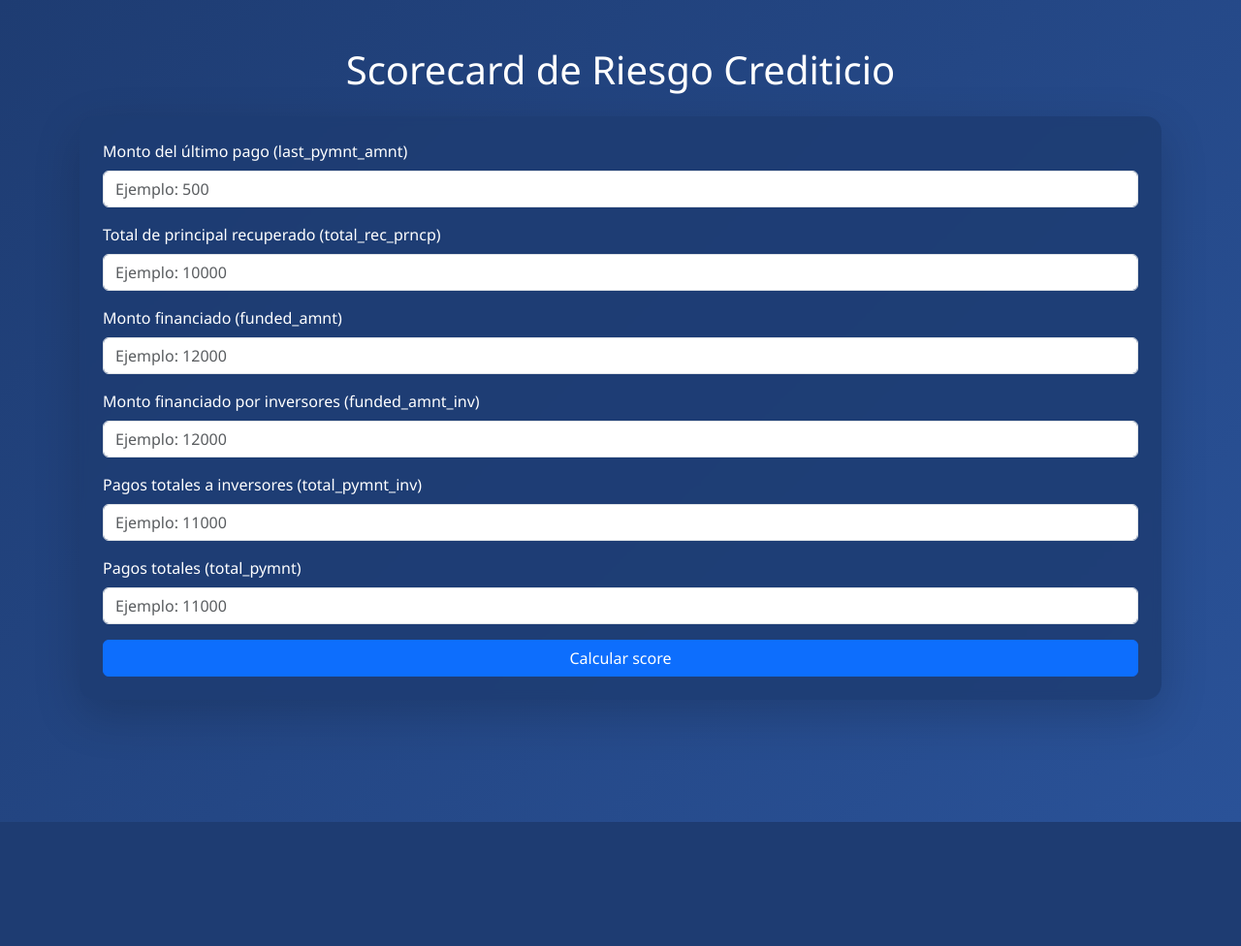
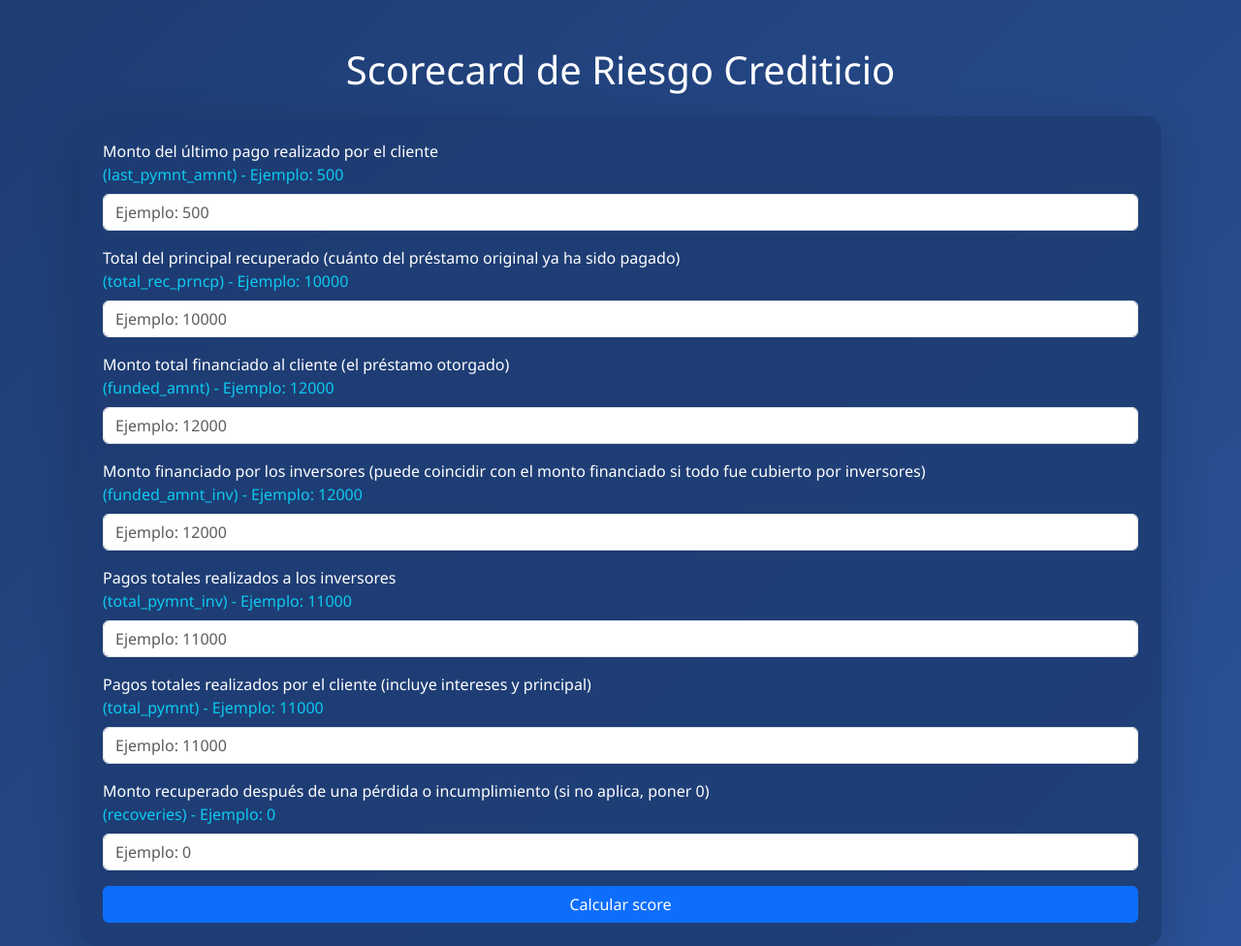
Before and after one commit to andresaris1/bio---copia, a Flask app: page / in a window 1280 px wide. Shown: the whole page at 97% size. Before the commit the page ends 848 px from the top, so only its background shows below. Run offline with Flask 3, Linux system fonts and the light colour scheme; parts of the project's set-up code (start-up, migrations or seed data) failed here and were passed over; some libraries are stand-ins or nearby versions.

Commit message:
Update index.html

```diff
--- a/templates/index.html
+++ b/templates/index.html
@@ -74,32 +74,36 @@
     <h1 class="mb-4 text-center text-white">Scorecard de Riesgo Crediticio</h1>
     <form method="post" class="p-4 rounded-4 shadow-lg bg-blur-blue">
         <div class="mb-3">
-            <label for="last_pymnt_amnt" class="form-label text-white">Monto del último pago (last_pymnt_amnt)</label>
+            <label for="last_pymnt_amnt" class="form-label text-white">Monto del último pago realizado por el cliente <br><span class='text-info'>(last_pymnt_amnt) - Ejemplo: 500</span></label>
             <input type="number" class="form-control" id="last_pymnt_amnt" name="last_pymnt_amnt" min="0" step="any" required placeholder="Ejemplo: 500">
         </div>
         <div class="mb-3">
-            <label for="total_rec_prncp" class="form-label text-white">Total de principal recuperado (total_rec_prncp)</label>
+            <label for="total_rec_prncp" class="form-label text-white">Total del principal recuperado (cuánto del préstamo original ya ha sido pagado) <br><span class='text-info'>(total_rec_prncp) - Ejemplo: 10000</span></label>
             <input type="number" class="form-control" id="total_rec_prncp" name="total_rec_prncp" min="0" step="any" required placeholder="Ejemplo: 10000">
         </div>
         <div class="mb-3">
-            <label for="funded_amnt" class="form-label text-white">Monto financiado (funded_amnt)</label>
+            <label for="funded_amnt" class="form-label text-white">Monto total financiado al cliente (el préstamo otorgado) <br><span class='text-info'>(funded_amnt) - Ejemplo: 12000</span></label>
             <input type="number" class="form-control" id="funded_amnt" name="funded_amnt" min="0" step="any" required placeholder="Ejemplo: 12000">
         </div>
         <div class="mb-3">
-            <label for="funded_amnt_inv" class="form-label text-white">Monto financiado por inversores (funded_amnt_inv)</label>
+            <label for="funded_amnt_inv" class="form-label text-white">Monto financiado por los inversores (puede coincidir con el monto financiado si todo fue cubierto por inversores) <br><span class='text-info'>(funded_amnt_inv) - Ejemplo: 12000</span></label>
             <input type="number" class="form-control" id="funded_amnt_inv" name="funded_amnt_inv" min="0" step="any" required placeholder="Ejemplo: 12000">
         </div>
         <div class="mb-3">
-            <label for="total_pymnt_inv" class="form-label text-white">Pagos totales a inversores (total_pymnt_inv)</label>
+            <label for="total_pymnt_inv" class="form-label text-white">Pagos totales realizados a los inversores <br><span class='text-info'>(total_pymnt_inv) - Ejemplo: 11000</span></label>
             <input type="number" class="form-control" id="total_pymnt_inv" name="total_pymnt_inv" min="0" step="any" required placeholder="Ejemplo: 11000">
         </div>
         <div class="mb-3">
-            <label for="total_pymnt" class="form-label text-white">Pagos totales (total_pymnt)</label>
+            <label for="total_pymnt" class="form-label text-white">Pagos totales realizados por el cliente (incluye intereses y principal) <br><span class='text-info'>(total_pymnt) - Ejemplo: 11000</span></label>
             <input type="number" class="form-control" id="total_pymnt" name="total_pymnt" min="0" step="any" required placeholder="Ejemplo: 11000">
+        </div>
+        <div class="mb-3">
+            <label for="recoveries" class="form-label text-white">Monto recuperado después de una pérdida o incumplimiento (si no aplica, poner 0) <br><span class='text-info'>(recoveries) - Ejemplo: 0</span></label>
+            <input type="number" class="form-control" id="recoveries" name="recoveries" min="0" step="any" required placeholder="Ejemplo: 0">
         </div>
         <button type="submit" class="btn btn-primary w-100">Calcular score</button>
     </form>
-    {% if resultado %}
+    {% if resultado is defined and resultado %}
     <div class="result-beauty mt-5">
         <div class="icon-circle mb-3">
             <i class="bi bi-bar-chart-fill"></i>
@@ -139,7 +143,7 @@
     </div>
     <script src="https://cdn.jsdelivr.net/npm/chart.js"></script>
     <script>
-        {% if percentiles %}
+    {% if percentiles is defined and percentiles %}
         const ctx = document.getElementById('scoreChart').getContext('2d');
         const percentiles = {{ percentiles|tojson }};
         const userScore = {{ resultado.score }};
@@ -190,7 +194,7 @@
                 }
             }
         });
-        {% endif %}
+    {% endif %}
     </script>
     {% endif %}
 </div>
```
